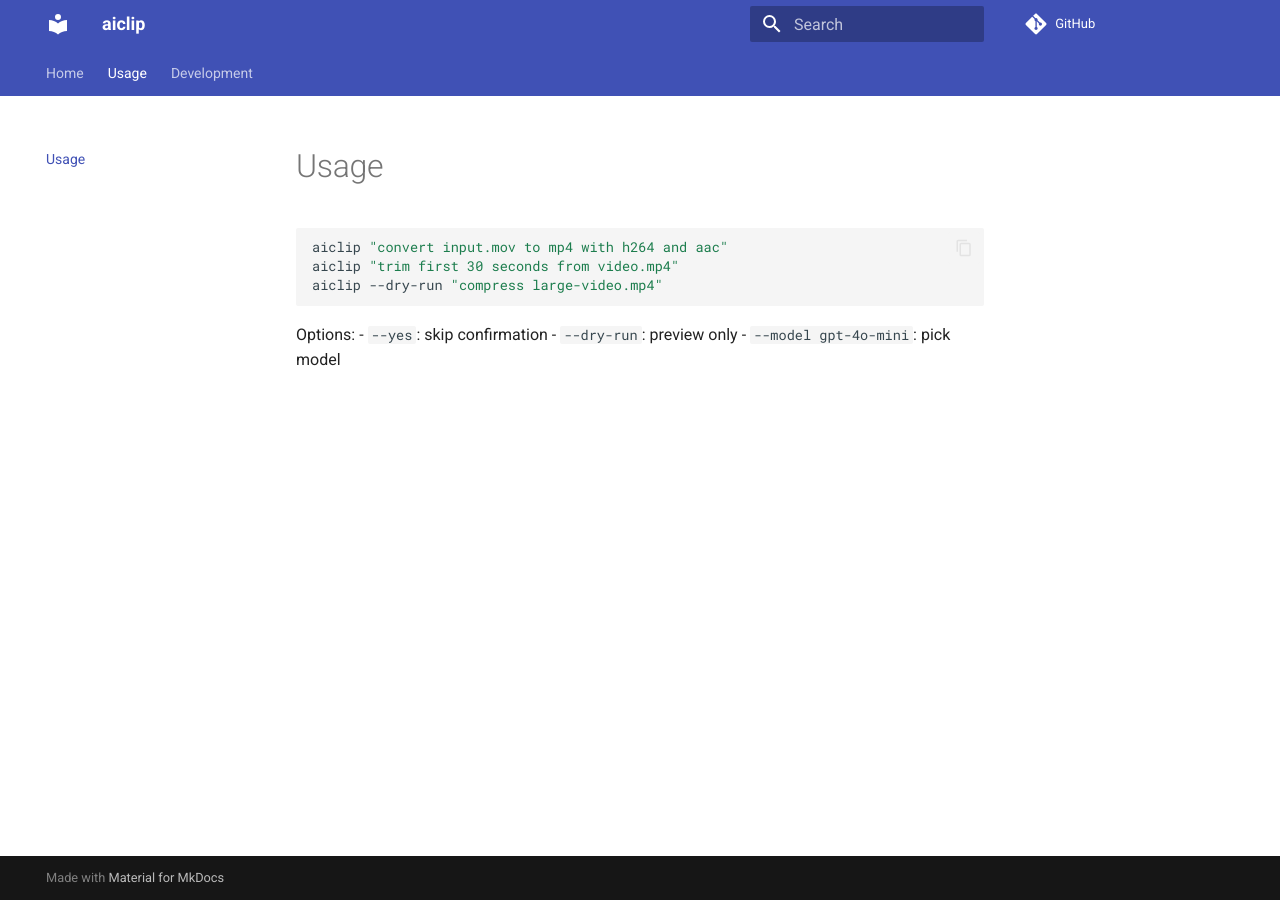
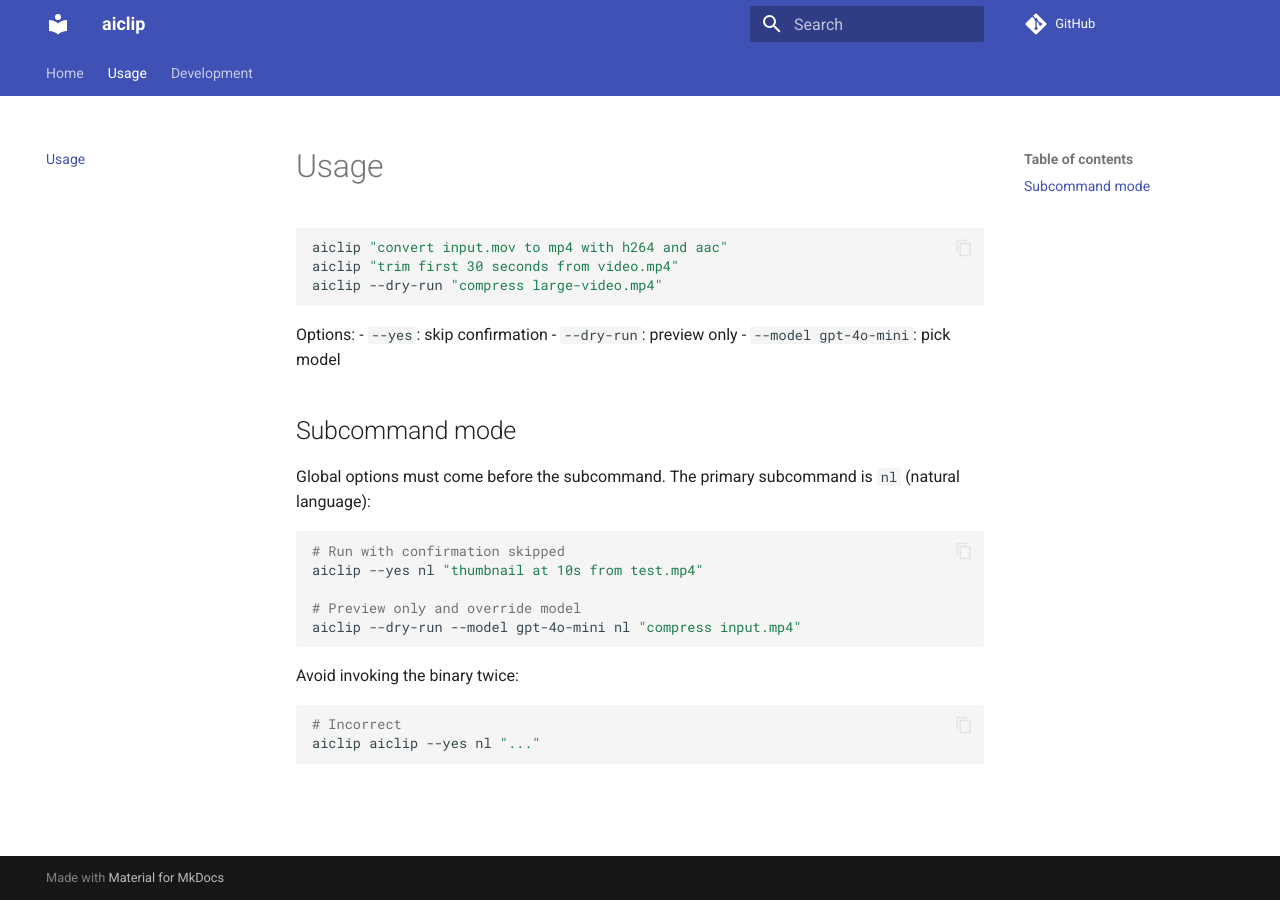
Before and after one commit to d-k-patel/ai-ffmpeg-cli, an MkDocs documentation site: the page built from docs/usage.md, in a window 1280 px wide. Built offline with MkDocs 1.6.1 and Material for MkDocs 9.7.7, drawn with Linux system fonts in a browser that asks for light colours; comment, search, counter and statistics services are not loaded.

Commit message:
Release: 0.1.3 – fix Typer Context crash; update docs on usage/subcommands

````diff
--- a/docs/usage.md
+++ b/docs/usage.md
@@ -10,3 +10,22 @@ Options:
 - `--yes`: skip confirmation
 - `--dry-run`: preview only
 - `--model gpt-4o-mini`: pick model
+
+## Subcommand mode
+
+Global options must come before the subcommand. The primary subcommand is `nl` (natural language):
+
+```bash
+# Run with confirmation skipped
+aiclip --yes nl "thumbnail at 10s from test.mp4"
+
+# Preview only and override model
+aiclip --dry-run --model gpt-4o-mini nl "compress input.mp4"
+```
+
+Avoid invoking the binary twice:
+
+```bash
+# Incorrect
+aiclip aiclip --yes nl "..."
+```
--- a/pyproject.toml
+++ b/pyproject.toml
@@ -4,7 +4,7 @@ build-backend = "hatchling.build"
 
 [project]
 name = "ai-ffmpeg-cli"
-version = "0.1.2"
+version = "0.1.3"
 description = "AI-powered CLI that translates natural language to safe ffmpeg commands"
 readme = { file = "README.md", content-type = "text/markdown" }
 license = { file = "LICENSE" }
````
Also changed, not shown: CHANGELOG.md (+8 -0 lines), README.md (+16 -0 lines), 1 other file.
